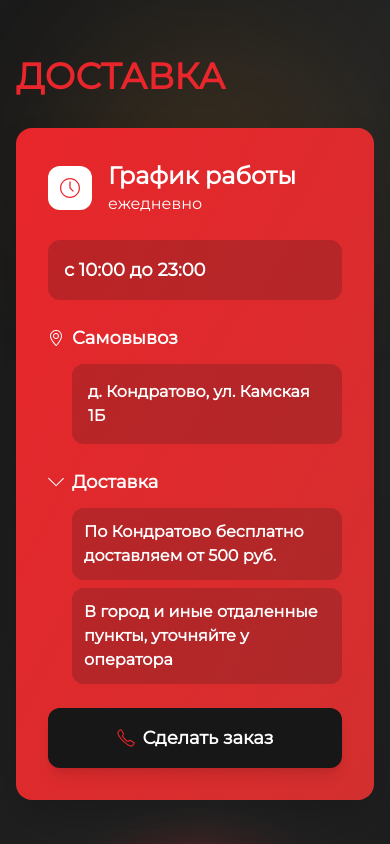
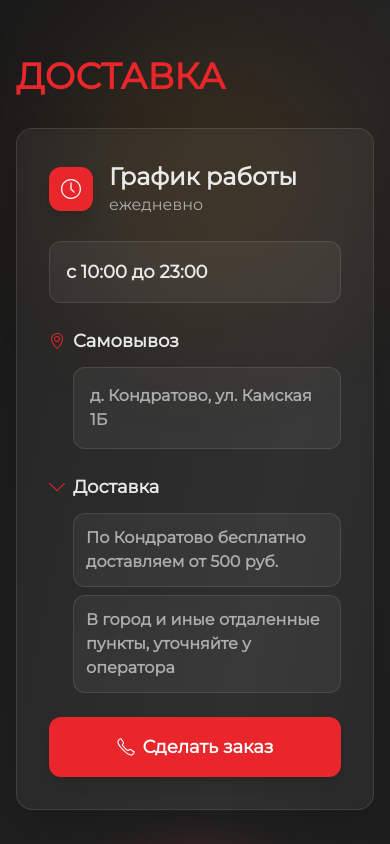
Before and after one commit to truexakc/ritto, a React (Vite) app in the folder front/: page / in a window 390 px wide. Shown: the part 980-1824 px from the top of the page. Built offline with nearby package versions, Linux system fonts and the light colour scheme; no server answers.

Commit message:
#02.7 minor fix

```diff
--- a/front/src/components/Contact.tsx
+++ b/front/src/components/Contact.tsx
@@ -11,20 +11,20 @@ const Contact = () => {
     {
       icon: <SlPhone className="text-2xl" />,
       title: "ТЕЛЕФОН",
-      content: "+7 (900) 00-00-00",
+      content: "+7 (963) 012-14-69",
       description: "Звоните для заказа"
     },
     {
       icon: <SlLocationPin className="text-2xl" />,
       title: "АДРЕС",
-      content: "ул. Ногорная д. 7",
+      content: "ул. Камская д. 1Б",
       description: "Приезжайте в гости"
     },
     {
       icon: <SlClock className="text-2xl" />,
       title: "ВРЕМЯ РАБОТЫ",
       content: "Ежедневно: 10:00 - 23:00",
-      description: "Без выходных"
+      description: "Без выходных, заказы принимаем до 22:45"
     }
   ];
 
@@ -157,10 +157,10 @@ const Contact = () => {
                   <div className="w-3 h-3 bg-[#e8262b] rounded-full"></div>
                   <div>
                     <p className="text-[#171717] font-bold text-sm">
-                      Пиццерия "Название"
+                      Shushiritto
                     </p>
                     <p className="text-[#666] text-xs">
-                      ул. Ногорная д. 7
+                      Камская улица, 1Б
                     </p>
                   </div>
                 </div>
--- a/front/src/components/Delivery.tsx
+++ b/front/src/components/Delivery.tsx
@@ -52,28 +52,28 @@ const Delivery = () => {
             </motion.h2>
 
             <motion.div
-              className="bg-gradient-to-br from-[#e8262b] to-[#d32f2f] rounded-2xl p-8 shadow-2xl"
+              className="bg-white/5 backdrop-blur-sm border border-white/10 rounded-2xl p-8 shadow-2xl hover:bg-white/10 hover:border-white/20 transition-all duration-300"
               initial={{ opacity: 0, scale: 0.95 }}
               animate={isInView ? { opacity: 1, scale: 1 } : {}}
               transition={{ duration: 0.8, delay: 0.4 }}
             >
               {/* Заголовок с иконкой */}
               <div className="flex items-center gap-4 mb-6 text-white">
-                <div className="bg-[#ffffff] p-3 rounded-xl">
-                  <SlClock className="text-[#e8262b] text-xl" />
+                <div className="bg-[#e8262b] p-3 rounded-xl shadow-lg">
+                  <SlClock className="text-white text-xl" />
                 </div>
                 <div>
-                  <h3 className="text-white font-extrabold text-2xl">
+                  <h3 className="text-[#E9E9E9] font-extrabold text-2xl">
                     График работы
                   </h3>
-                  <p className="text-white font-medium">ежедневно</p>
+                  <p className="text-[#ADADAD] font-medium">ежедневно</p>
                 </div>
               </div>
 
               <div className="space-y-6">
                 {/* Время работы */}
-                <div className="bg-[#171717]/20 rounded-xl p-4">
-                  <p className="text-lg font-semibold text-white">
+                <div className="bg-white/5 border border-white/10 rounded-xl p-4">
+                  <p className="text-lg font-semibold text-[#E9E9E9]">
                     с 10:00 до 23:00
                   </p>
                 </div>
@@ -81,13 +81,13 @@ const Delivery = () => {
                 {/* Самовывоз */}
                 <div className="space-y-3">
                   <div className="flex items-center gap-2">
-                    <SlLocationPin className="text-white font-bold" />
-                    <span className="font-bold text-white text-lg">
+                    <SlLocationPin className="text-[#e8262b] font-bold" />
+                    <span className="font-bold text-[#E9E9E9] text-lg">
                       Самовывоз
                     </span>
                   </div>
-                  <div className="bg-[#171717]/20 rounded-xl p-4 ml-6">
-                    <p className="text-white font-semibold">
+                  <div className="bg-white/5 border border-white/10 rounded-xl p-4 ml-6">
+                    <p className="text-[#ADADAD] font-semibold">
                       д. Кондратово, ул. Камская 1Б
                     </p>
                   </div>
@@ -96,19 +96,19 @@ const Delivery = () => {
                 {/* Доставка */}
                 <div className="space-y-3">
                   <div className="flex items-center gap-2">
-                    <SlArrowDown className="text-white font-bold" />
-                    <span className="font-bold text-white text-lg">
+                    <SlArrowDown className="text-[#e8262b] font-bold" />
+                    <span className="font-bold text-[#E9E9E9] text-lg">
                       Доставка
                     </span>
                   </div>
                   <div className="space-y-2 ml-6">
-                    <div className="bg-[#171717]/20 rounded-xl p-3">
-                      <p className="text-white font-semibold">
+                    <div className="bg-white/5 border border-white/10 rounded-xl p-3">
+                      <p className="text-[#ADADAD] font-semibold">
                         По Кондратово бесплатно доставляем от 500 руб.
                       </p>
                     </div>
-                    <div className="bg-[#171717]/20 rounded-xl p-3">
-                      <p className="text-white font-semibold">
+                    <div className="bg-white/5 border border-white/10 rounded-xl p-3">
+                      <p className="text-[#ADADAD] font-semibold">
                         В город и иные отдаленные пункты, уточняйте у оператора
                       </p>
                     </div>
@@ -117,12 +117,12 @@ const Delivery = () => {
 
                 {/* Кнопка заказа */}
                 <motion.button
-                  className="w-full bg-[#171717] text-white py-4 rounded-xl font-bold text-lg mt-4 hover:bg-[#242424] transition-all duration-300 shadow-lg hover:shadow-xl"
+                  className="w-full bg-[#e8262b] text-white py-4 rounded-xl font-bold text-lg mt-4 hover:bg-[#d12026] transition-all duration-300 shadow-lg hover:shadow-xl"
                   whileHover={{ scale: 1.02 }}
                   whileTap={{ scale: 0.98 }}
                 >
                   <div className="flex items-center justify-center gap-2">
-                    <SlPhone className="text-[#e8262b]" />
+                    <SlPhone className="text-white" />
                     Сделать заказ
                   </div>
                 </motion.button>
@@ -165,7 +165,9 @@ const Delivery = () => {
                   transition={{ duration: 0.6, delay: 1 + index * 0.2 }}
                 >
                   <div className="flex items-start gap-4 p-4 rounded-xl transition-all duration-300 group-hover:bg-white/5 group-hover:scale-105">
-                    <div className="text-2xl flex-shrink-0">{step.icon}</div>
+                    <div className="text-4xl flex-shrink-0 bg-gradient-to-br from-[#e8262b] to-[#d12026] p-3 rounded-xl shadow-lg group-hover:scale-110 transition-transform duration-300">
+                      {step.icon}
+                    </div>
                     <div>
                       <h3 className="text-[#e8262b] font-bold text-lg mb-2">
                         {step.title}
@@ -178,7 +180,7 @@ const Delivery = () => {
 
                   {/* Линия между шагами */}
                   {index < steps.length - 1 && (
-                    <div className="h-6 border-l-2 border-dashed border-[#E17D18]/30 ml-6"></div>
+                    <div className="h-6 border-l-2 border-dashed border-[#e8262b]/30 ml-9"></div>
                   )}
                 </motion.div>
               ))}
--- a/front/src/components/ProductCard.tsx
+++ b/front/src/components/ProductCard.tsx
@@ -11,7 +11,7 @@ const currencyFormat = (value: number) =>
 export default function ProductCard({ product, onClick }: Props) {
     return (
         <div
-            className="rounded-lg border border-gray-200 bg-white shadow-sm overflow-hidden cursor-pointer hover:shadow-md transition-shadow"
+            className="rounded-2xl border border-white/10 bg-white/5 backdrop-blur-sm shadow-sm overflow-hidden cursor-pointer hover:bg-white/10 hover:border-white/20 hover:shadow-lg transition-all duration-300"
             onClick={() => onClick?.(product)}
         >
             {product.image_url ? (
@@ -22,23 +22,23 @@ export default function ProductCard({ product, onClick }: Props) {
                     loading="lazy"
                 />
             ) : (
-                <div className="w-full h-40 bg-gray-100 flex items-center justify-center text-gray-400">
+                <div className="w-full h-40 bg-white/5 flex items-center justify-center text-[#ADADAD]">
                     Нет изображения
                 </div>
             )}
 
             <div className="p-3 space-y-1.5">
                 <div className="flex items-start justify-between gap-2">
-                    <h3 className="text-sm font-medium text-white line-clamp-2">{product.name}</h3>
-                    <span className="text-sm font-semibold text-white shrink-0">
+                    <h3 className="text-sm font-medium text-[#E9E9E9] line-clamp-2">{product.name}</h3>
+                    <span className="text-sm font-semibold text-[#e8262b] shrink-0">
                         {currencyFormat(product.price)}
                     </span>
                 </div>
                 {product.category_id && (
-                    <div className="text-xs text-white">{product.category_id}</div>
+                    <div className="text-xs text-[#ADADAD]">{product.category_id}</div>
                 )}
                 {product.description && (
-                    <p className="text-xs text-white line-clamp-2">{product.description}</p>
+                    <p className="text-xs text-[#ADADAD] line-clamp-2">{product.description}</p>
                 )}
             </div>
         </div>
--- a/front/src/pages/Catalog.tsx
+++ b/front/src/pages/Catalog.tsx
@@ -84,10 +84,10 @@ const Catalog = () => {
             <li>
               <button
                   onClick={() => handleCategoryChange(undefined)}
-                  className={`text-sm md:text-base border border-[#e8262b] px-3 md:px-4 py-2 flex justify-center items-center cursor-pointer transition-all duration-200 rounded-full whitespace-nowrap ${
+                  className={`text-sm md:text-base border px-3 md:px-4 py-2 flex justify-center items-center cursor-pointer transition-all duration-200 rounded-full whitespace-nowrap ${
                       !selectedHierarchicalId
-                          ? "bg-[#e8262b] text-black font-bold"
-                          : "text-[#e8262b] hover:bg-[#e8262b] hover:text-black"
+                          ? "bg-white text-black font-bold border-white"
+                          : "text-white border-white/30 hover:bg-white hover:text-black hover:border-white"
                   }`}
               >
                 Все
@@ -97,10 +97,10 @@ const Catalog = () => {
                 <li key={cat.hierarchical_id || cat.id}>
                   <button
                       onClick={() => handleCategoryChange(cat.hierarchical_id)}
-                      className={`text-sm md:text-base border border-[#e8262b] px-3 md:px-4 py-2 flex justify-center items-center cursor-pointer transition-all duration-200 rounded-full whitespace-nowrap ${
+                      className={`text-sm md:text-base border px-3 md:px-4 py-2 flex justify-center items-center cursor-pointer transition-all duration-200 rounded-full whitespace-nowrap ${
                           selectedHierarchicalId === cat.hierarchical_id
-                              ? "bg-[#e8262b] text-black font-bold"
-                              : "text-[#e8262b] hover:bg-[#e8262b] hover:text-black"
+                              ? "bg-white text-black font-bold border-white"
+                              : "text-white border-white/30 hover:bg-white hover:text-black hover:border-white"
                       }`}
                   >
                     {cat.name}
```
Also changed, not shown: front/src/components/About.tsx (+3 -12 lines), front/src/components/CartItem.tsx (+12 -5 lines).
